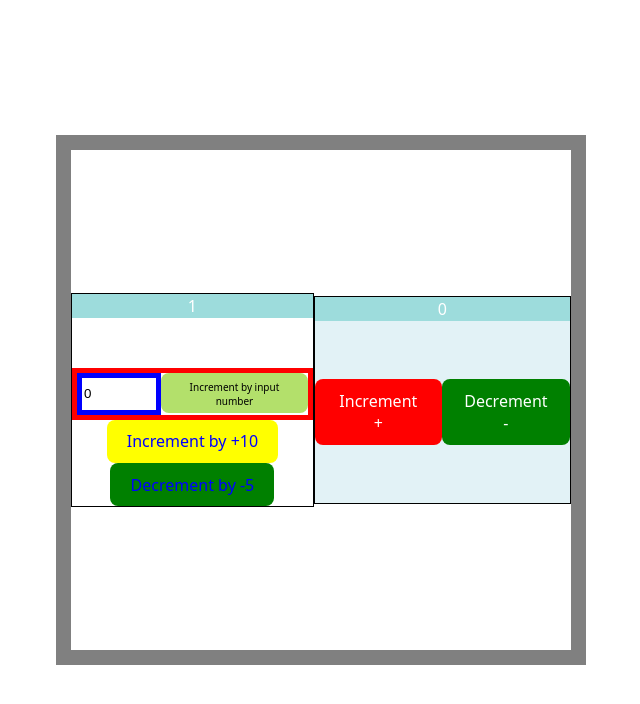
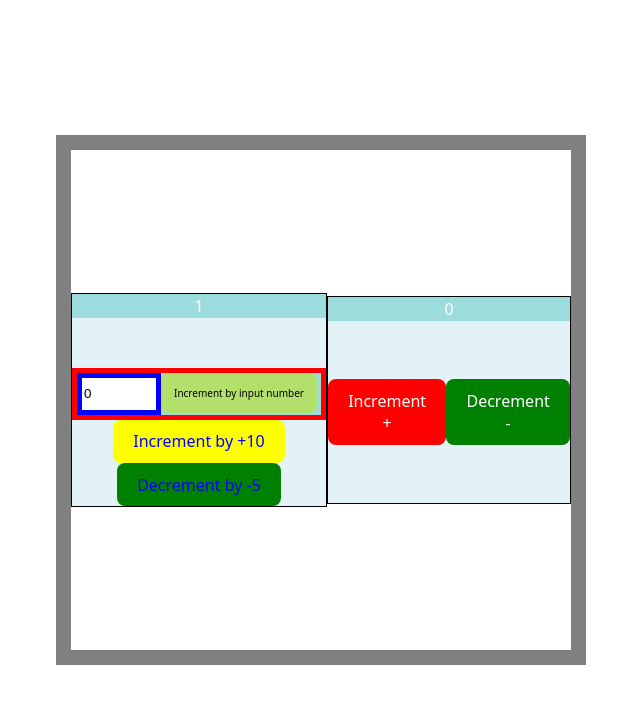
Before and after one commit to AkhileshVe/react-redux-toolkit, a React (Vite) app in the folder Reduxtoolkit/: page / in a window 1280 px wide. Shown: the top 704 px of the page, without its empty margins (319-959 px from the left). Built offline with nearby package versions, Linux system fonts and the light colour scheme.

Commit message:
change color

```diff
--- a/Reduxtoolkit/src/Features/counter/Counter.jsx
+++ b/Reduxtoolkit/src/Features/counter/Counter.jsx
@@ -22,11 +22,11 @@
           flexDirection: "row", alignItems: "center", justifyContent: "center"
         }}>
 
-        <div style={{ border: "1px solid black" }}>  <div style={{
+        <div style={{ border: "1px solid black", background: "#e2f2f6" }}>  <div style={{
           color: "white", background: "#9ddcdc",
           marginBottom: "50px"
         }}>{count1}</div>
-          <div style={{ background: "white", border: "5px solid red", }}>
+          <div style={{  background: "#9ddcdc", border: "5px solid red", }}>
             <div style={{ display: "flex", flexDirection: "row" }}>   <input
               style={{
                 color: "black", background: "white", height:
@@ -55,13 +55,13 @@
             aria-label="Increment value"
             onClick={() => dispatch(colorchange())} >
             Increment by +10
-          </button></div>
+          </button>
           <button style={{ color: "blue", background: "green" }}
             aria-label="Decrement value"
             onClick={() => dispatch(colordecrement())}
           >
             Decrement by -5
-          </button>
+          </button></div>
         </div>
         <div style={{ border: "1px solid black" }}>
           <div style={{ color: "white", background: "#9ddcdc",  }}>{count}</div>
```
